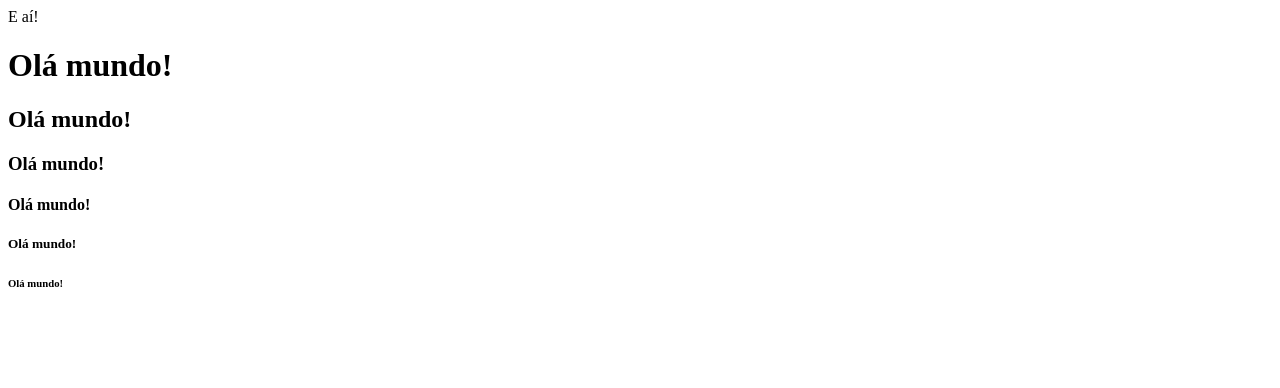
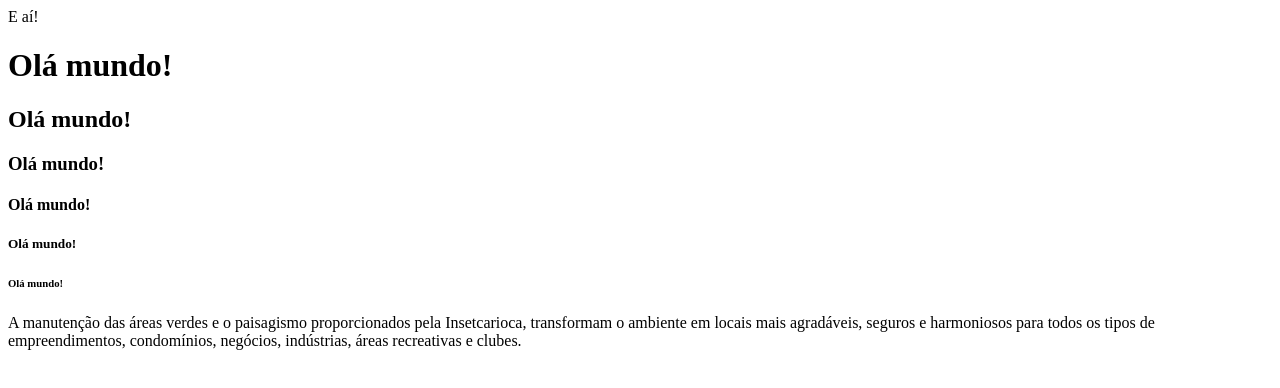
Before and after one commit to vivianerocha-s/Programacao, a plain HTML site: page index.html in a window 1280 px wide. Drawn offline with Linux system fonts and the light colour scheme.

Commit message:
adicionei texto no index.html

```diff
--- a/index.html
+++ b/index.html
@@ -12,5 +12,8 @@
  <h4>Olá mundo!</h4>
  <h5>Olá mundo!</h5>
  <h6>Olá mundo!</h6>
+ <p> A manutenção das áreas verdes e o paisagismo proporcionados pela Insetcarioca, transformam
+  o ambiente em locais mais agradáveis, seguros e harmoniosos para todos os tipos de empreendimentos,
+  condomínios, negócios, indústrias, áreas recreativas e clubes.</p>
 </body>
 </html>
```
